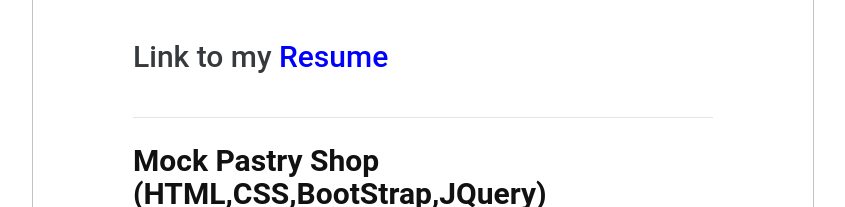
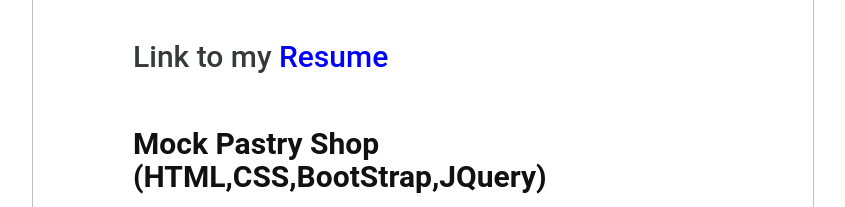
Before and after one commit to ehson222/ehson222.github.io, a plain HTML site: page index.html in a window 1280 px wide. Shown: the part 1532-1739 px from the top of the page, without its empty margins (421-1266 px from the left). Drawn offline with nearby package versions, Linux system fonts and the light colour scheme.

Commit message:
Update index.html

```diff
--- a/index.html
+++ b/index.html
@@ -56,11 +56,13 @@
                         <section id="Projects" class="section">
                             <div class="inside oneTwoMargin">
                                 <h1 class= "Heading sectionTitle">My Work</h1>
-                                <p>You can contact me at <a href="mailto:ehsontp@gmail.com" class="social-icons"><i class="fa fa-envelope"></i> ehsontp@gmail.com</a> </p>
+                                <p>You can contact me at <a href="mailto:ehsontp@gmail.com" class="social-icons"><i class="fa fa-envelope"></i> ehsontp@gmail.com</a>
+
+                                </p>
                                 <p> Link to my
                                 <a href="ea222.pdf">Resume</a>
                             </p>
-                                <hr>
+
                                 <h2 class= "Heading sampleWork">Mock Pastry Shop (HTML,CSS,BootStrap,JQuery)</h2>
                                 <p><a href="assets/img/vinasample1.PNG" data-lightbox="photoGallery0">
                                     <img class="img-thumbnail images" src="assets/img/vinasample1.PNG"
```
